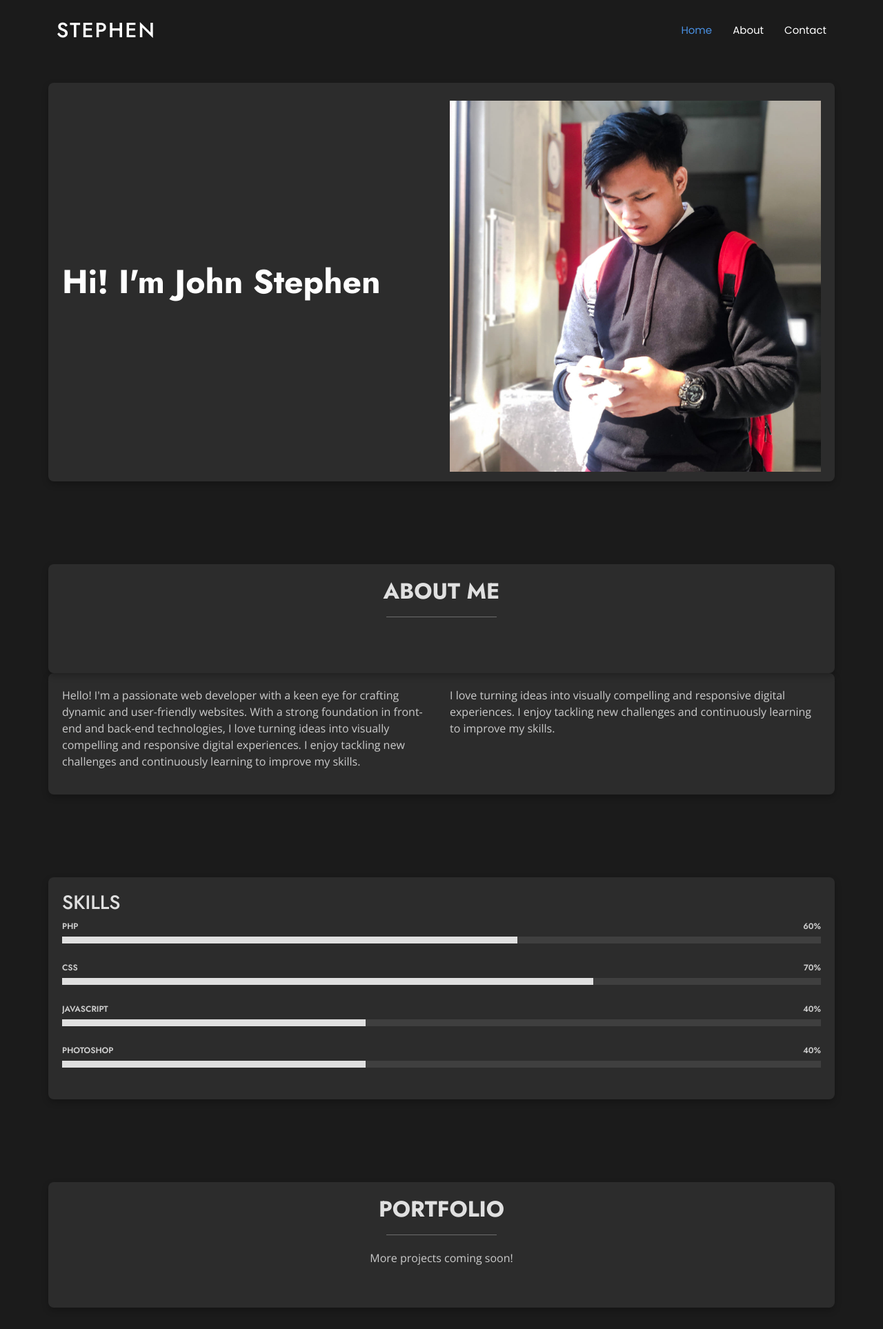
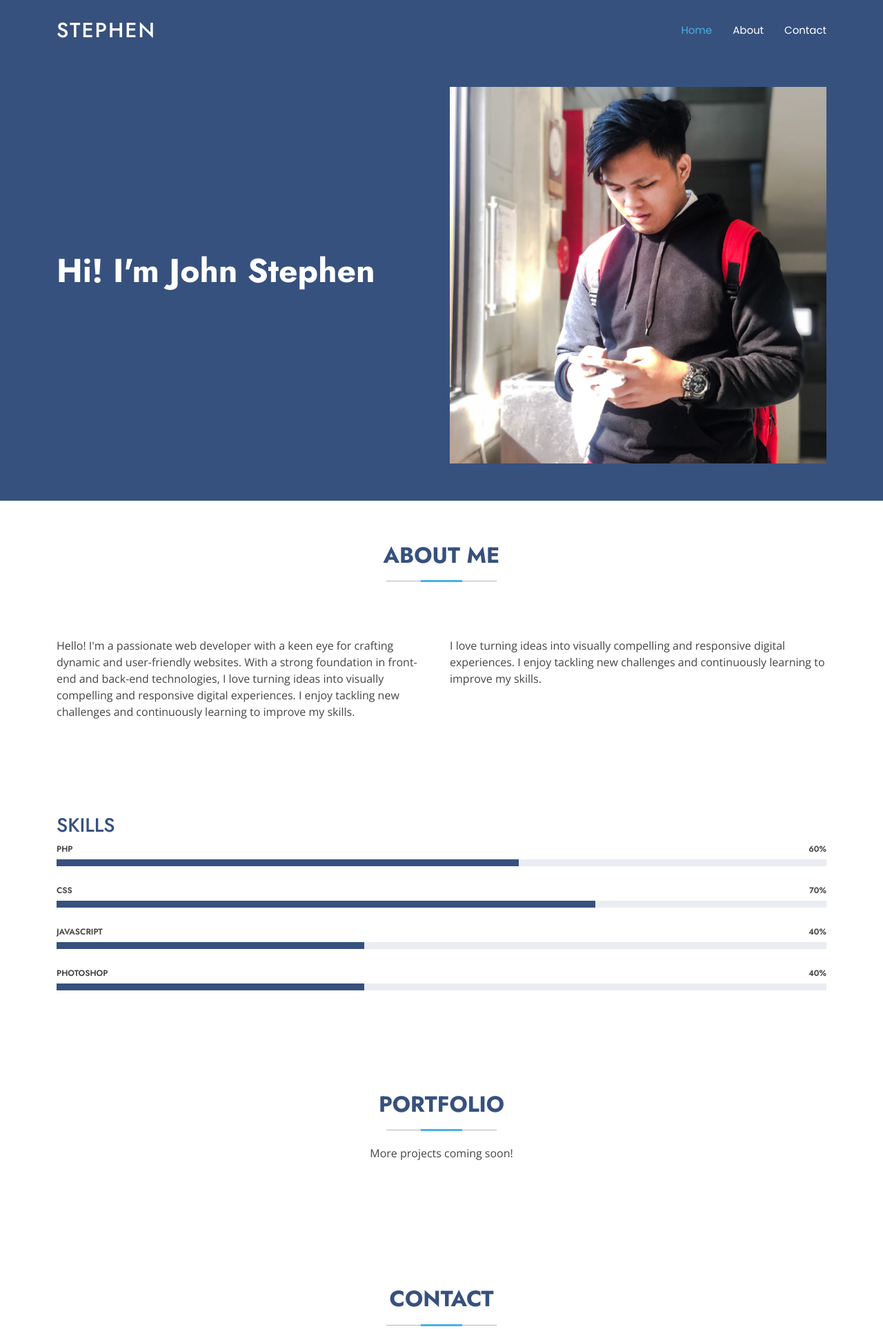
Before and after one commit to Cozmou/stephenweb, a PHP site: page / in a window 1280 px wide. Shown: the top 1927 px of the page at 69% size. Run offline with PHP 8.4, Linux system fonts and the light colour scheme.

Commit message:
Update main.css

```diff
--- a/assets/css/main.css
+++ b/assets/css/main.css
@@ -6,112 +6,52 @@
   --nav-font: "Poppins", sans-serif;
 }
 
-/* Global Colors - Dark Professional Theme */
+/* Global Colors - The following color variables are used throughout the website. Updating them here will change the color scheme of the entire website */
 :root {
-  --background-color: #1b1b1b;
-  /* Dark gray background for the entire website */
-  --default-color: #cccccc;
-  /* Light gray for main text */
-  --heading-color: #e0e0e0;
-  /* Light color for headings, to stand out on the dark background */
-  --accent-color: ##2c2c2c;
-  /* Muted blue accent color for buttons, links, and other interactive elements */
-  --surface-color: #2c2c2c;
-  /* Dark surface color for cards and containers to add subtle contrast */
+  --background-color: #ffffff;
+  /* Background color for the entire website, including individual sections */
+  --default-color: #444444;
+  /* Default color used for the majority of the text content across the entire website */
+  --heading-color: #37517e;
+  /* Color for headings, subheadings and title throughout the website */
+  --accent-color: #47b2e4;
+  /* Accent color that represents your brand on the website. It's used for buttons, links, and other elements that need to stand out */
+  --surface-color: #ffffff;
+  /* The surface color is used as a background of boxed elements within sections, such as cards, icon boxes, or other elements that require a visual separation from the global background. */
   --contrast-color: #ffffff;
-  /* White text for high contrast on accent colors */
+  /* Contrast color for text, ensuring readability against backgrounds of accent, heading, or default colors. */
 }
 
-/* Nav Menu Colors - Dark and Professional */
+/* Nav Menu Colors - The following color variables are used specifically for the navigation menu. They are separate from the global colors to allow for more customization options */
 :root {
-  --nav-color: #e0e0e0;
-  /* Light gray for main nav links */
-  --nav-hover-color: #4a90e2;
-  /* Muted blue for hover effects */
-  --nav-mobile-background-color: #2c2c2c;
-  /* Dark background for mobile navigation */
-  --nav-dropdown-background-color: #2c2c2c;
-  /* Dark background for dropdowns */
-  --nav-dropdown-color: #e0e0e0;
-  /* Light text in dropdown items */
-  --nav-dropdown-hover-color: #4a90e2;
-  /* Blue hover effect for dropdown items */
+  --nav-color: #ffffff;
+  /* The default color of the main navmenu links */
+  --nav-hover-color: #47b2e4;
+  /* Applied to main navmenu links when they are hovered over or active */
+  --nav-mobile-background-color: #ffffff;
+  /* Used as the background color for mobile navigation menu */
+  --nav-dropdown-background-color: #ffffff;
+  /* Used as the background color for dropdown items that appear when hovering over primary navigation items */
+  --nav-dropdown-color: #444444;
+  /* Used for navigation links of the dropdown items in the navigation menu. */
+  --nav-dropdown-hover-color: #47b2e4;
+  /* Similar to --nav-hover-color, this color is applied to dropdown navigation links when they are hovered over. */
 }
 
-/* Color Presets - Dark Variations */
+/* Color Presets - These classes override global colors when applied to any section or element, providing reuse of the sam color scheme. */
+
 .light-background {
-  --background-color: #333333;
-  --surface-color: #3c3c3c;
+  --background-color: #f5f6f8;
+  --surface-color: #ffffff;
 }
 
 .dark-background {
-  --background-color: #1b1b1b;
-  --default-color: #cccccc;
+  --background-color: #37517e;
+  --default-color: #ffffff;
   --heading-color: #ffffff;
-  --surface-color: #2c2c2c;
+  --surface-color: #4668a2;
   --contrast-color: #ffffff;
 }
-
-/* Navbar Styling */
-#navbar {
-  background-color: var(--surface-color);
-  color: var(--nav-color);
-  border-bottom: 1px solid #444444;
-}
-
-#navbar a {
-  color: var(--nav-color);
-  transition: color 0.3s ease;
-}
-
-#navbar a:hover {
-  color: var(--nav-hover-color);
-}
-
-/* Body Background */
-body {
-  background-color: var(--background-color);
-  color: var(--default-color);
-}
-
-/* Footer */
-footer {
-  background-color: var(--surface-color);
-  color: var(--default-color);
-  padding: 20px;
-  border-top: 1px solid #444444;
-}
-
-/* Button and Interactive Elements */
-button,
-input[type="submit"] {
-  background-color: var(--accent-color);
-  color: var(--contrast-color);
-  border: none;
-  padding: 10px 20px;
-  border-radius: 4px;
-  transition: background-color 0.3s ease;
-}
-
-button:hover,
-input[type="submit"]:hover {
-  background-color: #377bb5;
-}
-
-/* Card and Container Styling */
-.card, .container {
-  background-color: var(--surface-color);
-  color: var(--default-color);
-  border-radius: 8px;
-  padding: 20px;
-  box-shadow: 0 4px 10px rgba(0, 0, 0, 0.25);
-}
-
-/* Smooth Scroll */
-:root {
-  scroll-behavior: smooth;
-}
-
 /* edits */
 
 /* end of edits */
```
